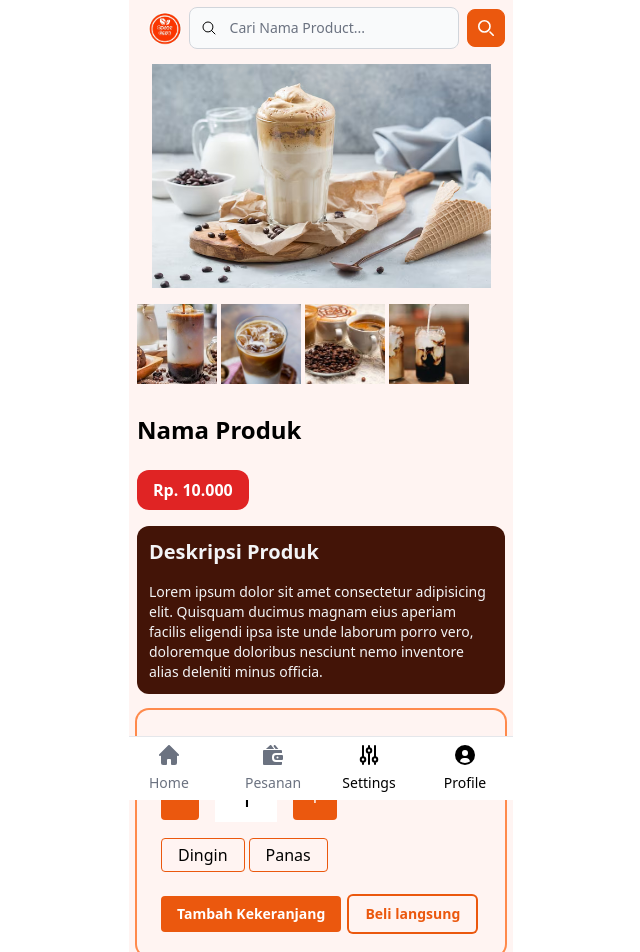
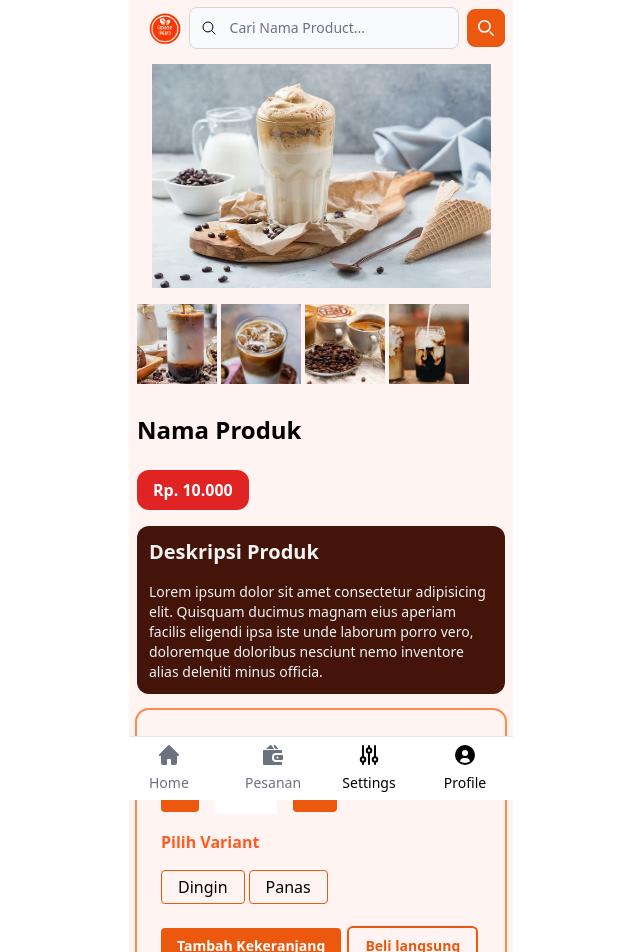
Before and after one commit to nawir177/enjoycafe-app, a React (Create React App) app: page /product/detail in a window 1280 px wide. Shown: the top 952 px of the page, without its empty margins (319-959 px from the left). Built offline with nearby package versions, Linux system fonts and the light colour scheme.

Commit message:
update desain tombol

```diff
--- a/src/pages/product/detail.jsx
+++ b/src/pages/product/detail.jsx
@@ -50,8 +50,8 @@ export default function ProductDetail() {
             </div>
 
             <div className="p-6 ring-2 ring-orange-400 rounded-xl mt-4">
-               <p className="font-semibold  text-orange-500">Pilih Variant</p>
-               <div className="mt-4 flex items-center gap-4">
+               <p className="font-semibold  text-orange-500">Jumlah Pesanan</p>
+               <div className="mt-2 flex items-center gap-4 mb-4">
                   <div className="col">
                      <button onClick={minQty} className="py-2 px-4 rounded bg-primary text-white text-xl">
                         -
@@ -69,6 +69,8 @@ export default function ProductDetail() {
                      </button>
                   </div>
                </div>
+               <p className="font-semibold  text-orange-500">Pilih Variant</p>
+
                <div className="mt-4 flex gap-1 items-center">
                   <div className="col">
                      <button className="flex gap-2 items-center py-1 px-4 border border-primary rounded ">
```
